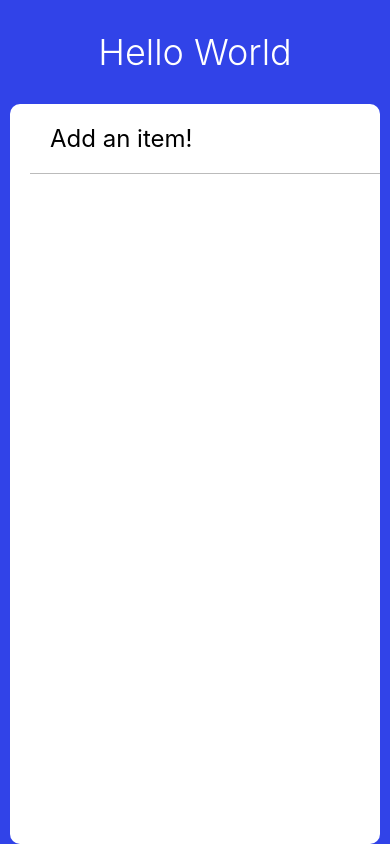
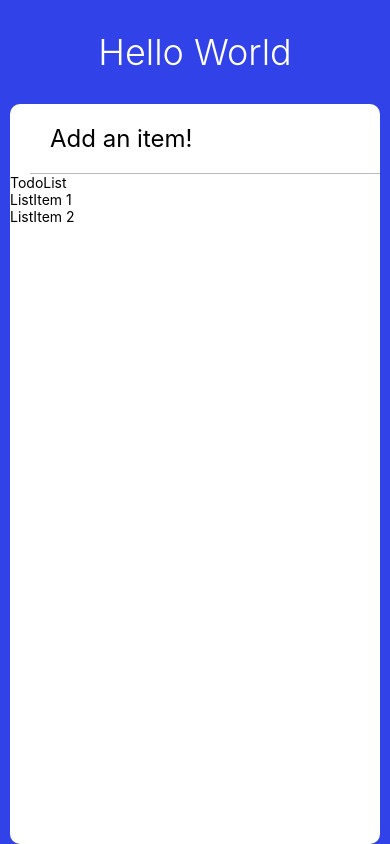
Before and after one commit to Skipancho/react_native_tutorial, a React Native app: screen / in a window 390 px wide. Built offline with nearby package versions, Linux system fonts and the light colour scheme.

Commit message:
Scroll View 추가

```diff
--- a/App.js
+++ b/App.js
@@ -5,6 +5,7 @@ import {
   TextInput,
   View,
   Text,
+  ScrollView,
   } from 'react-native';
 
 const App = () => {
@@ -13,6 +14,11 @@ const App = () => {
       <Text style={styles.appTitle}>Hello World</Text>
       <View style={styles.card}>
         <TextInput style={styles.input} placeholder="Add an item!"/>
+        <ScrollView>
+          <Text>TodoList</Text>
+          <Text>ListItem 1</Text>
+          <Text>ListItem 2</Text>
+        </ScrollView>
       </View>
     </SafeAreaView>
   );
```
